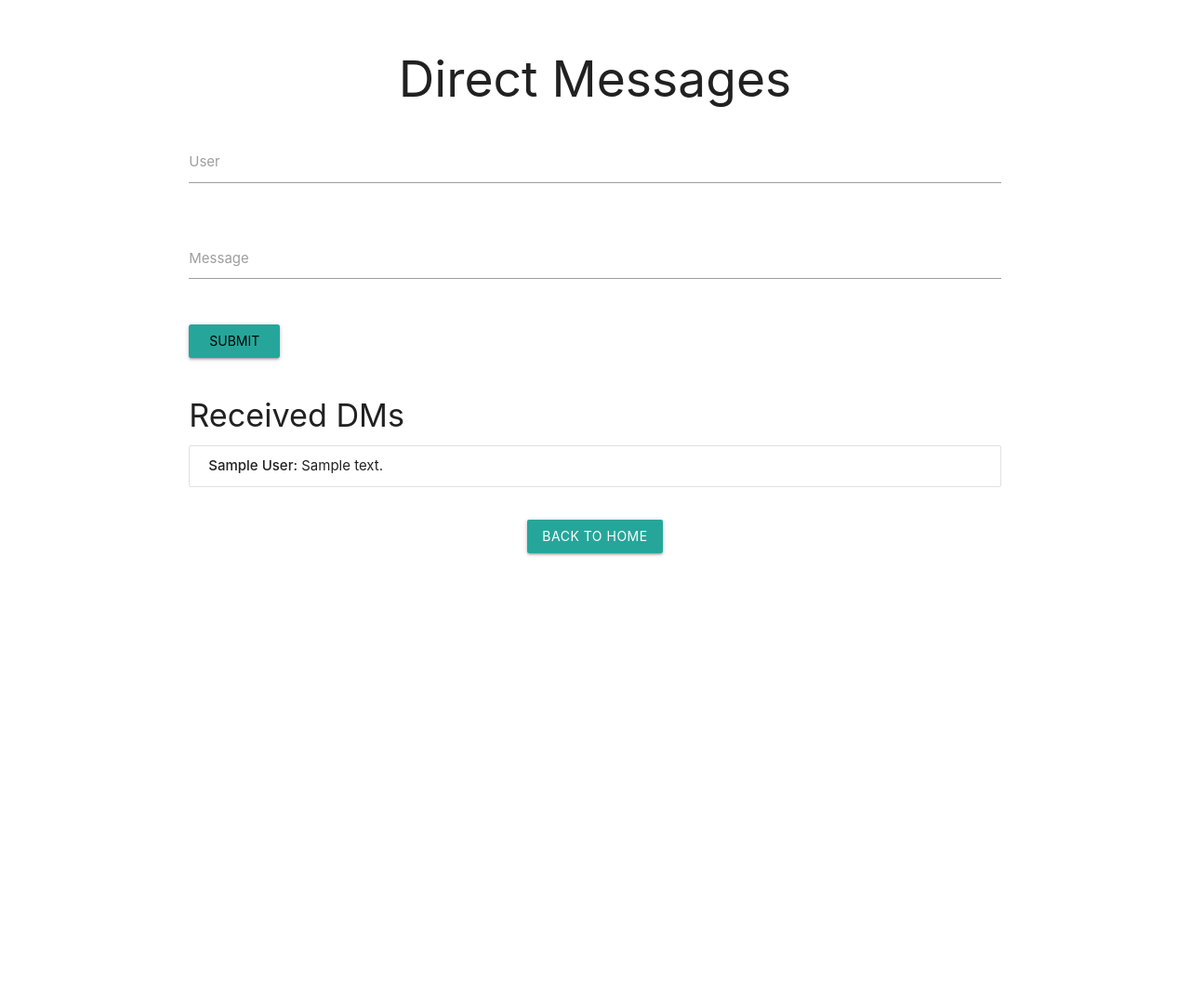
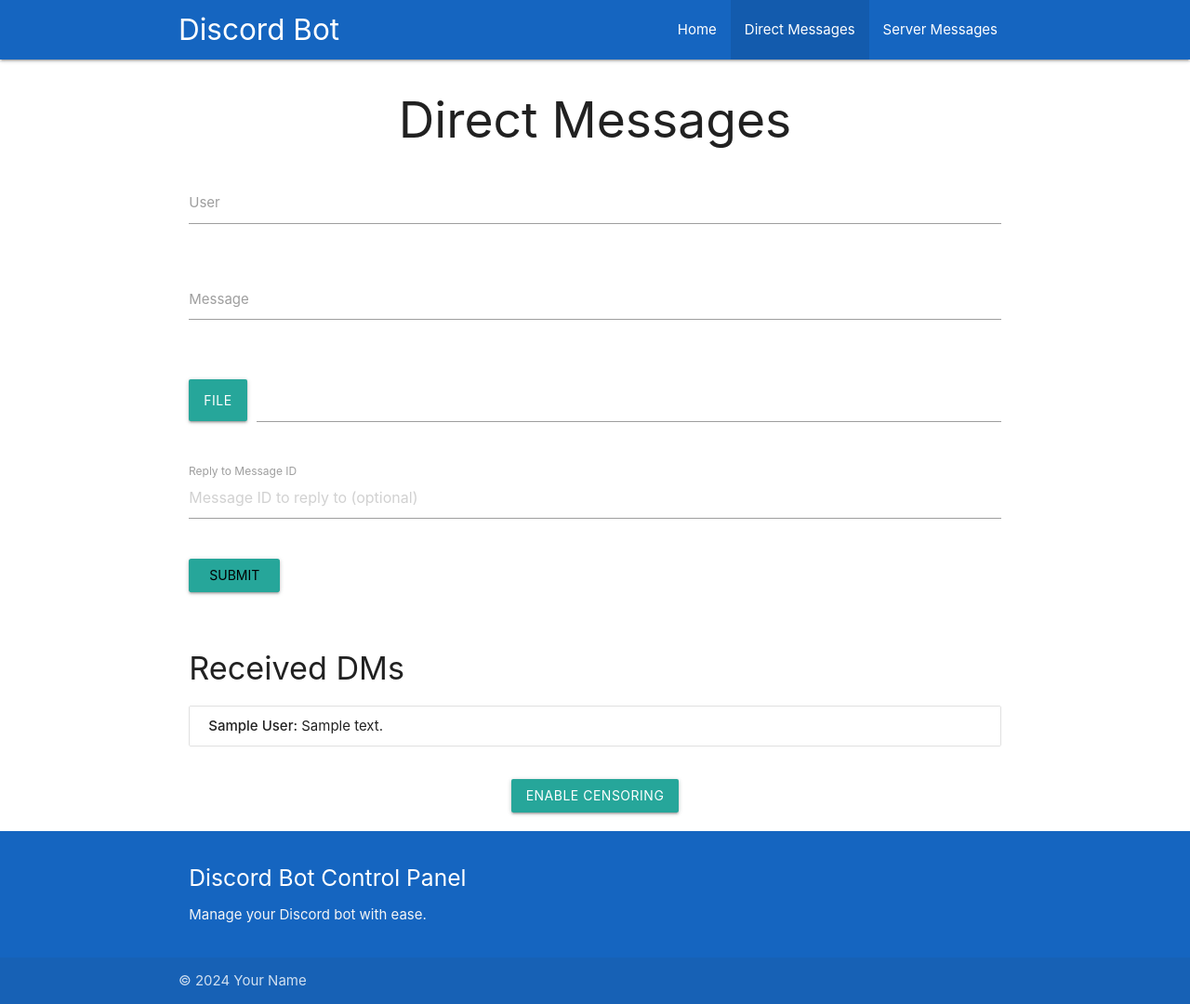
Before and after one commit to MrBlankCoding/DabBot, a Flask app: template templates/dm.html in a window 1280 px wide. Shown: the whole page at 93% size. Before the commit the page ends 598 px from the top, so only its background shows below. Run offline with Flask 3, Linux system fonts and the light colour scheme; the template is opened without the code that fills it: most values are stand-ins (such as "Sample title", 1, 10 or a date in 2020); form fields are guessed from the names that the template uses; parts of the project's set-up code (start-up, migrations or seed data) failed here and were passed over; some libraries are stand-ins or nearby versions.

Commit message:
Update dm.html

```diff
--- a/templates/dm.html
+++ b/templates/dm.html
@@ -3,16 +3,28 @@
 <head>
     <meta charset="UTF-8">
     <meta name="viewport" content="width=device-width, initial-scale=1.0">
-    <title>Direct Messages</title>
+    <title>Discord Bot - Direct Messages</title>
     <link rel="stylesheet" href="https://cdnjs.cloudflare.com/ajax/libs/materialize/1.0.0/css/materialize.min.css">
     <link href="https://fonts.googleapis.com/icon?family=Material+Icons" rel="stylesheet">
     <style>
-        body { padding-top: 20px; }
-        .message-list { max-height: 300px; overflow-y: auto; }
+        body { display: flex; min-height: 100vh; flex-direction: column; }
+        main { flex: 1 0 auto; }
+        .message-container { max-height: 300px; overflow-y: auto; }
     </style>
 </head>
 <body>
-    <div class="container">
+    <nav class="blue darken-3">
+        <div class="nav-wrapper container">
+            <a href="{{ url_for('index') }}" class="brand-logo">Discord Bot</a>
+            <ul id="nav-mobile" class="right hide-on-med-and-down">
+                <li><a href="{{ url_for('index') }}">Home</a></li>
+                <li class="active"><a href="{{ url_for('dm') }}">Direct Messages</a></li>
+                <li><a href="{{ url_for('server') }}">Server Messages</a></li>
+            </ul>
+        </div>
+    </nav>
+
+    <main class="container">
         <h2 class="header center-align">Direct Messages</h2>
 
         {% with messages = get_flashed_messages(with_categories=true) %}
@@ -25,7 +37,8 @@
             {% endif %}
         {% endwith %}
 
-        <form method="POST">
+        <div class="row">
+            <form class="col s12" method="POST" action="{{ url_for('send_message') }}" enctype="multipart/form-data">
                 {{ form.hidden_tag() }}
                 <div class="row">
                     <div class="input-field col s12">
@@ -40,20 +53,42 @@
                     </div>
                 </div>
                 <div class="row">
+                    <div class="file-field input-field col s12">
+                        <div class="btn">
+                            <span>File</span>
+                            <input type="file" name="file">
+                        </div>
+                        <div class="file-path-wrapper">
+                            <input class="file-path validate" type="text">
+                        </div>
+                    </div>
+                </div>
+                <div class="row">
+                    <div class="input-field col s12">
+                        <input type="text" name="reply_to" id="reply_to" placeholder="Message ID to reply to (optional)">
+                        <label for="reply_to">Reply to Message ID</label>
+                    </div>
+                </div>
+                <div class="row">
                     <div class="col s12">
                         {{ form.submit(class="btn waves-effect waves-light") }}
                     </div>
                 </div>
             </form>
+        </div>
 
         <div class="row">
             <div class="col s12">
                 <h4>Received DMs</h4>
-                <ul class="collection message-list">
+                <div class="message-container">
+                    <ul class="collection">
                         {% for author, message in received_messages %}
-                    <li class="collection-item"><strong>{{ author }}:</strong> {{ message }}</li>
+                            <li class="collection-item">
+                                <strong>{{ author }}:</strong> {{ message }}
+                            </li>
                         {% endfor %}
                     </ul>
+                </div>
             </div>
         </div>
 
@@ -71,16 +106,34 @@
         {% endif %}
 
         <div class="row center-align">
-            <a href="{{ url_for('index') }}" class="btn waves-effect waves-light">Back to Home</a>
+            <form method="POST" action="{{ url_for('toggle_censor') }}">
+                <button type="submit" class="btn waves-effect waves-light">
+                    {% if censor_enabled %}Disable{% else %}Enable{% endif %} Censoring
+                </button>
+            </form>
+        </div>
+    </main>
+
+    <footer class="page-footer blue darken-3">
+        <div class="container">
+            <div class="row">
+                <div class="col l6 s12">
+                    <h5 class="white-text">Discord Bot Control Panel</h5>
+                    <p class="grey-text text-lighten-4">Manage your Discord bot with ease.</p>
                 </div>
             </div>
+        </div>
+        <div class="footer-copyright">
+            <div class="container">
+                © 2024 Your Name
+            </div>
+        </div>
+    </footer>
 
     <script src="https://cdnjs.cloudflare.com/ajax/libs/materialize/1.0.0/js/materialize.min.js"></script>
     <script>
         document.addEventListener('DOMContentLoaded', function() {
-            M.updateTextFields();
-            var textareas = document.querySelectorAll('.materialize-textarea');
-            M.textareaAutoResize(textareas);
+            M.AutoInit();
         });
     </script>
 </body>
```
Lines whose indentation alone changed are shown as unchanged.
